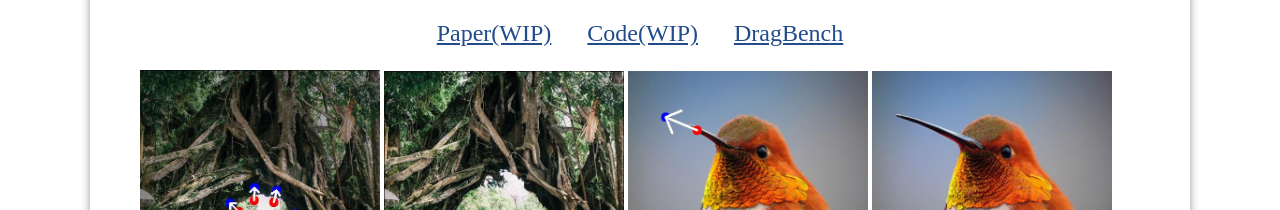
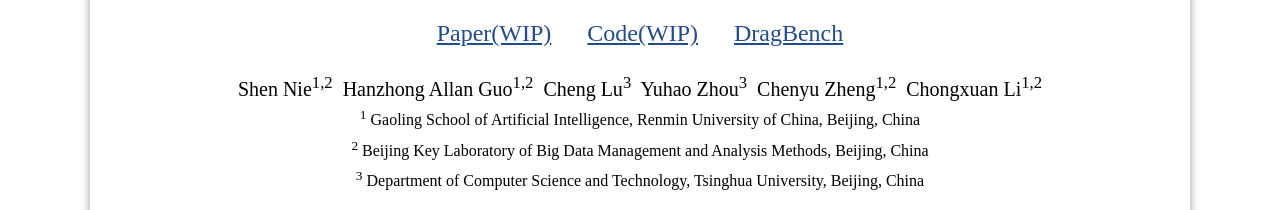
Before and after one commit to ML-GSAI/SDE-Drag-demo, a plain HTML site: page index.html in a window 1280 px wide. Shown: the part 156-366 px from the top of the page. Drawn offline with Linux system fonts and the light colour scheme.

Commit message:
add authors

```diff
--- a/index.html
+++ b/index.html
@@ -23,7 +23,24 @@
           >
         </p>
       </font>
-      <td align="center">
+
+      <p id="authors">
+        Shen Nie<sup>1,2</sup></a>&nbsp
+        Hanzhong Allan Guo<sup>1,2</sup>&nbsp
+        Cheng Lu<sup>3</sup>&nbsp
+        Yuhao Zhou<sup>3</sup>&nbsp
+        Chenyu Zheng<sup>1,2</sup>&nbsp
+        Chongxuan Li<sup>1,2</sup>
+        <br>
+
+        <span style="font-size: 16px">
+          <sup>1</sup> Gaoling School of Artificial Intelligence, Renmin University of China, Beijing, China <br>
+          <sup>2</sup> Beijing Key Laboratory of Big Data Management and Analysis Methods, Beijing, China <br>
+          <sup>3</sup> Department of Computer Science and Technology, Tsinghua University, Beijing, China <br>
+        </span>
+      </p>
+
+        <td align="center">
         <img src="./assets/0_1.jpg" style="width: 24%" />
         <img src="./assets/0_0.jpg" style="width: 24%" />
         <img src="./assets/1_1.jpg" style="width: 24%" />
```
